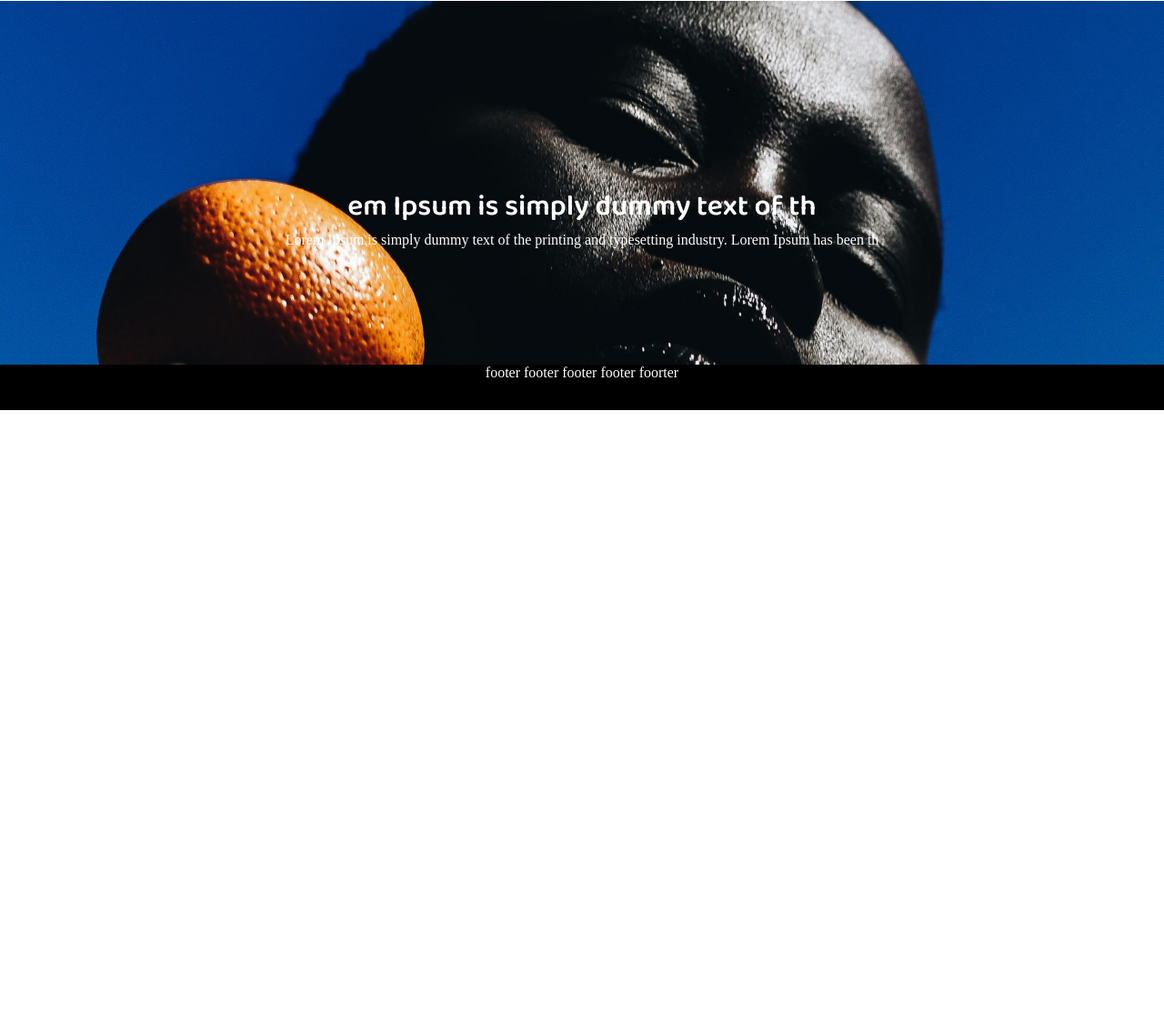
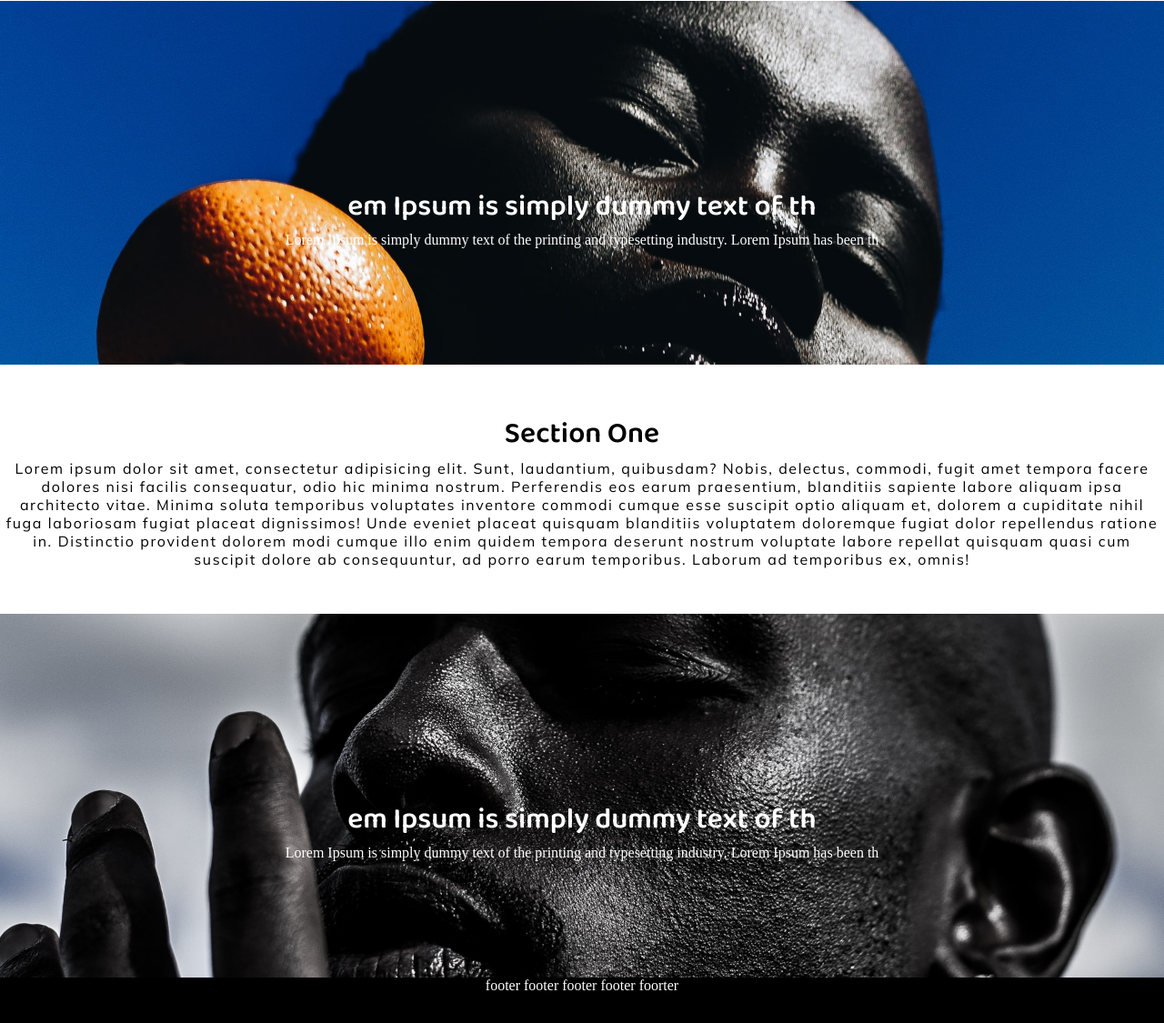
Before and after one commit to GustavoBenedito/site_parallax, a plain HTML site: page index.html in a window 1280 px wide. Shown: the part 1173-2298 px from the top of the page at 91% size. Before the commit the page ends 1624 px from the top, so only its background shows below. Drawn offline with Linux system fonts and the light colour scheme.

Commit message:
img-site-2

```diff
--- a/index.html
+++ b/index.html
@@ -47,6 +47,32 @@
             </div>
         </div>
     </section>
+    <section class="content-site">
+        <div class="container">
+            <div class="row">
+                <div class="column-mid">
+                    <h1 class="text-center">Section One</h1>
+                    <p class="text-center">Lorem ipsum dolor sit amet, consectetur adipisicing elit.
+                        Sunt, laudantium, quibusdam? Nobis, delectus, commodi, fugit amet tempora facere dolores nisi facilis consequatur, odio hic minima nostrum. Perferendis eos earum praesentium, blanditiis sapiente labore aliquam ipsa architecto vitae. Minima soluta temporibus
+                        voluptates inventore commodi cumque
+                        esse suscipit optio aliquam et, dolorem a cupiditate nihil fuga laboriosam fugiat placeat dignissimos! Unde eveniet placeat quisquam blanditiis voluptatem doloremque
+                        fugiat dolor repellendus ratione in. Distinctio provident dolorem modi cumque illo enim quidem tempora deserunt nostrum voluptate
+                        labore repellat quisquam quasi cum suscipit dolore ab consequuntur, ad porro earum temporibus. Laborum ad temporibus ex, omnis!</p>
+                </div>
+            </div>
+        </div>
+    </section>
+    <section class="img-site-2">
+        <div class="container">
+            <div class="row">
+                <div class="column-12">
+                    <h1 class="text-center">em Ipsum is simply dummy text of th</h1>
+                    <p class="text-center">Lorem Ipsum is simply dummy text of the printing and typesetting industry.
+                        Lorem Ipsum has been th</p>
+                </div>
+            </div>
+        </div>
+    </section>
     <section class="footer">
         <div class="container">
             <div class="column-12">
@@ -54,6 +80,7 @@
             </div>
         </div>
     </section>
+
 </body>
 
 </html>
--- a/styles/styles.css
+++ b/styles/styles.css
@@ -111,6 +111,16 @@ p{
     color:#fff;
     height:200px;
 }
+.img-site-2{
+    background-image:url(../img/zoom.jpg);
+    background-position: center 50%;
+    background-repeat:no-repeat;
+    background-size:cover;
+    background-attachment: fixed;
+    padding-top:200px;
+    color:#fff;
+    height:200px;
+}
 .footer{
     font-family: var(--font-secundary);
     background:black;
@@ -122,4 +132,8 @@ p{
         padding-top:200px;
         padding-bottom:200px;
     }
+    .img-site-2{
+        padding-top:200px;
+        padding-bottom:200px;
+    }
 }
```
